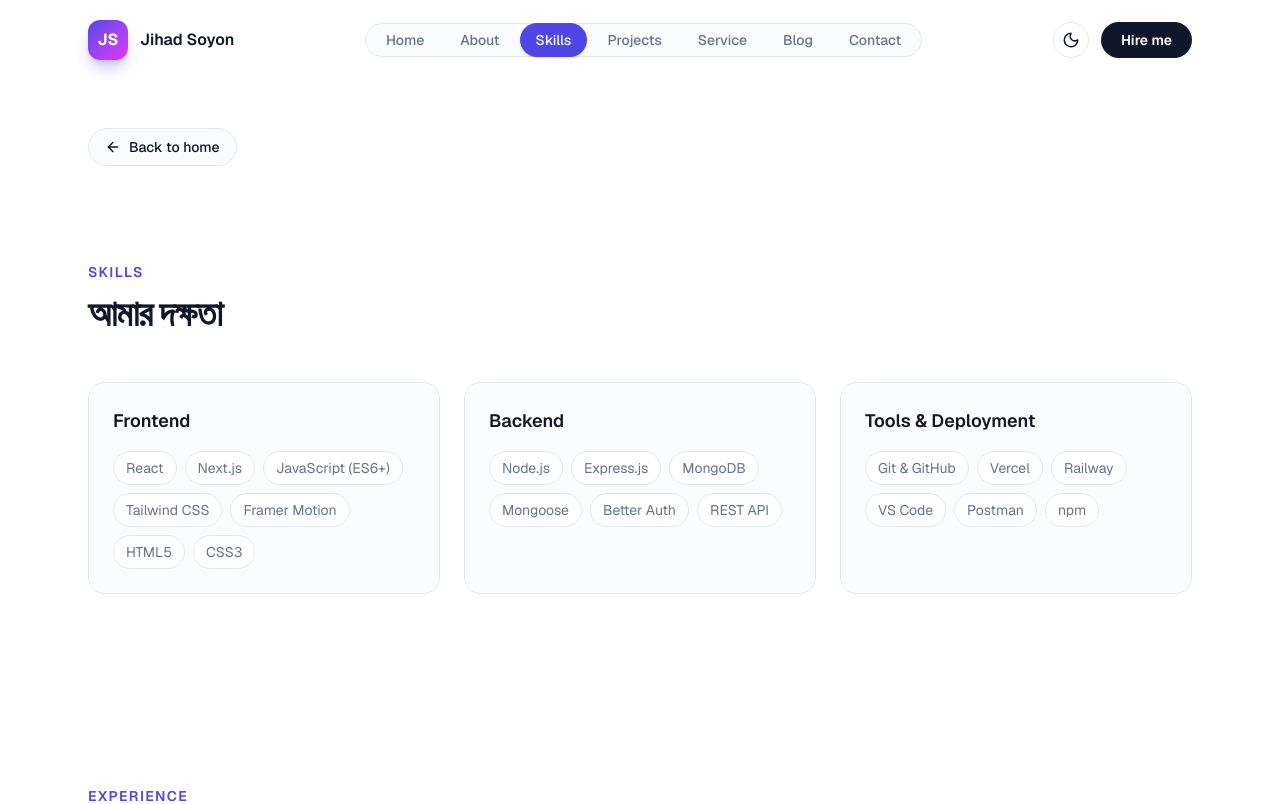
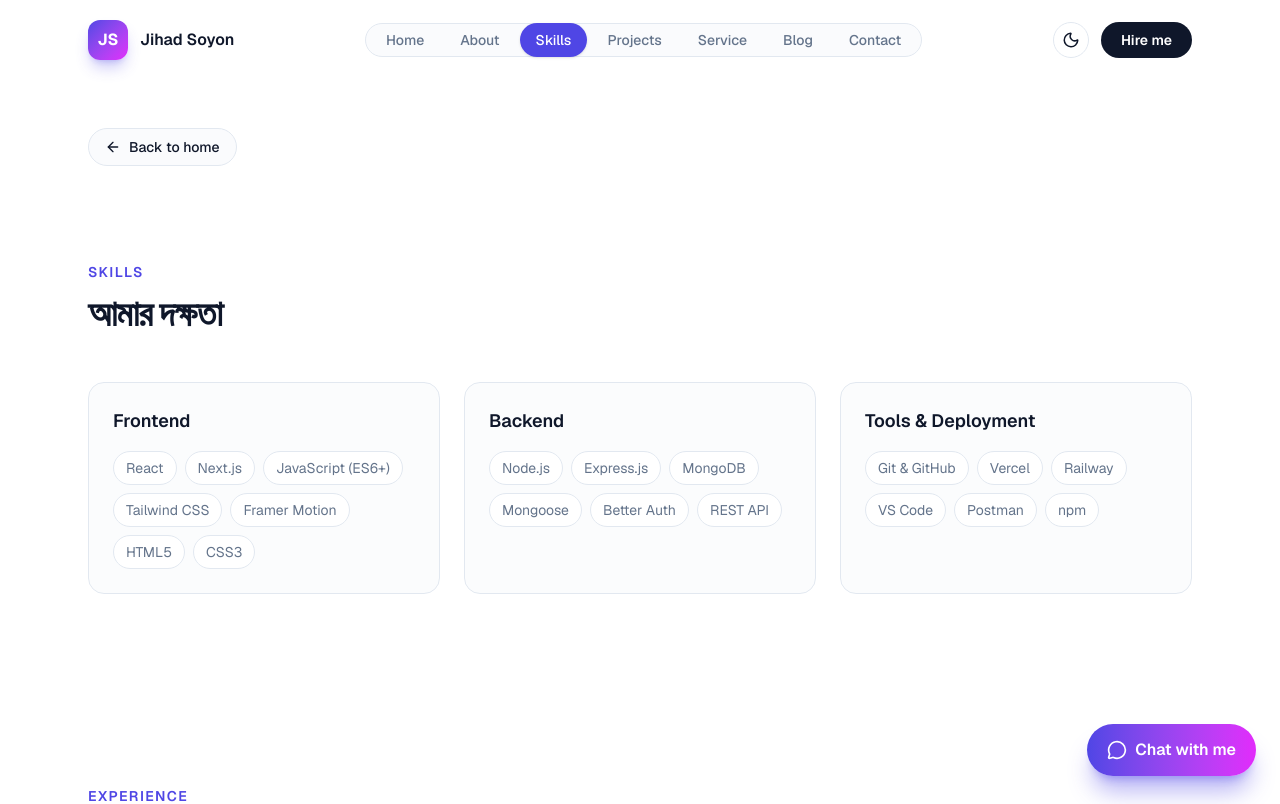
Before and after one commit to jihadsoyon/jihad-portfolio, a Next.js app: page /skills in a window 1280 px wide. Shown: the top 804 px of the page. Built offline with nearby package versions, Linux system fonts and the light colour scheme.

Commit message:
feat: show floating chat widget on every page

```diff
--- a/src/app/layout.jsx
+++ b/src/app/layout.jsx
@@ -3,6 +3,7 @@ import "./globals.css";
 import { ThemeProvider } from "@/components/layout/ThemeProvider";
 import Navbar from "@/components/layout/Navbar";
 import Footer from "@/components/layout/Footer";
+import ChatWidget from "@/components/chat/ChatWidget";
 import SplashScreen from "@/components/ui/SplashScreen";
 import { site } from "@/data/site";
 
@@ -48,6 +49,7 @@ export default function RootLayout({ children }) {
             <Navbar />
             <main className="flex-1">{children}</main>
             <Footer />
+            <ChatWidget />
           </SplashScreen>
         </ThemeProvider>
       </body>
```
